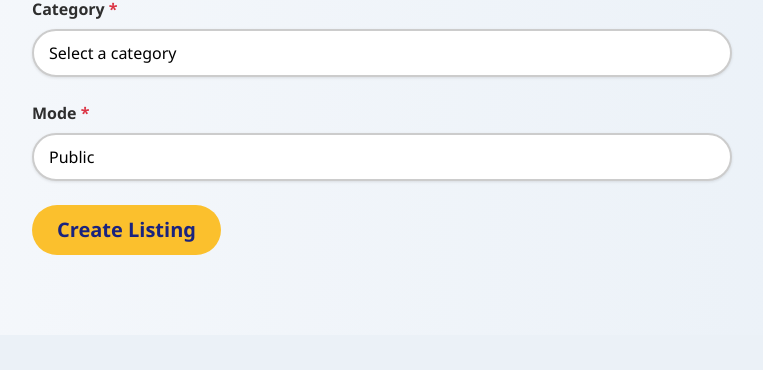
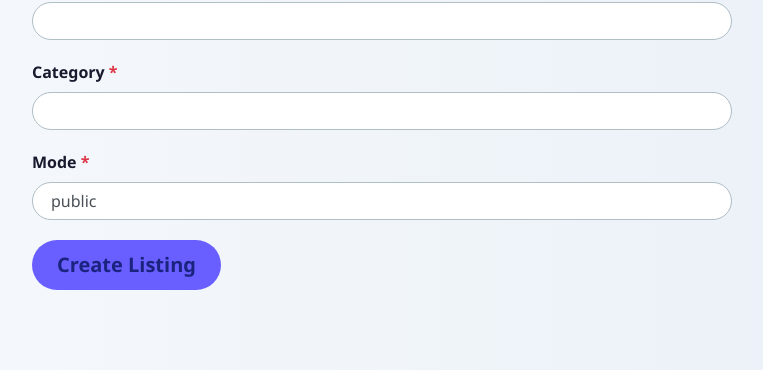
Before and after one commit to Ishannjain/HackMol, a Django app: page /create/ in a window 1280 px wide. Shown: the part 801-1171 px from the top of the page, without its empty margins (258-1021 px from the left). Before the commit the page ends 1056 px from the top, so only its background shows below. Run offline with Django 5.2, Linux system fonts and the light colour scheme; a user stored in the database is signed in; data comes from the database, SQL or seed files in the repository; both versions use the stored data as it was after the commit; some libraries are stand-ins or nearby versions.

Commit message:
CreateAuctionFrontEnd

```diff
--- a/auction/templates/auction/create.html
+++ b/auction/templates/auction/create.html
@@ -1,89 +1,143 @@
 {% extends "auction/layout.html" %}
-
 {% block body %}
 <style>
-    .form-select {
-        width: 100%;
-        padding: 10px 15px;
-        font-size: 16px;
-        border: 2px solid #ccc;
-        border-radius: 25px;
-        background-color: #fff;
-        transition: border-color 0.3s ease, box-shadow 0.3s ease;
-        box-shadow: 0 1px 3px rgba(0, 0, 0, 0.1);
-        appearance: none;
+    .form-container {
+        max-width: 700px;
+        animation: fadeIn 0.6s ease-in-out;
     }
 
-    .form-select:focus {
-        border-color: #4B9CD3;
-        outline: none;
-        box-shadow: 0 0 0 4px rgba(75, 156, 211, 0.2);
+    @keyframes fadeIn {
+        from {
+            opacity: 0;
+            transform: translateY(20px);
+        }
+        to {
+            opacity: 1;
+            transform: translateY(0);
+        }
     }
 
-    .form-label {
-        margin-bottom: 8px;
-        display: block;
-        font-weight: 600;
-        color: #2e2e2e;
+    .form-control,
+    .form-select {
+        transition: all 0.3s ease;
+        box-shadow: none;
     }
 
-    .is-invalid + .invalid-feedback {
-        display: block;
+    .form-control:focus,
+    .form-select:focus {
+        border-color: #695eff;
+        box-shadow: 0 0 0 0.2rem rgba(105, 94, 255, 0.2);
     }
 
+    .btn-primary {
+        background-color: #695eff;
+        border: none;
+        transition: background-color 0.3s ease, transform 0.2s ease;
+    }
+
+    .btn-primary:hover {
+        background-color: #574ee1;
+        transform: translateY(-2px);
+    }
+
+    .private {
+        overflow: hidden;
+        max-height: 0;
+        opacity: 0;
+        transition: all 0.4s ease;
+    }
+
+    .private.show {
+        max-height: 200px;
+        opacity: 1;
+        margin-bottom: 1rem;
+    }
+
+    #charCount {
+        font-size: 0.85rem;
+        color: #6c757d;
+        text-align: right;
+    }
+
+    .image-preview {
+        display: none;
+        margin-top: 15px;
+        max-height: 200px;
+        object-fit: contain;
+        border-radius: 10px;
+        box-shadow: 0 0 10px rgba(0,0,0,0.1);
+    }
+
+    .progress {
+        height: 6px;
+        background-color: #e9ecef;
+        margin-bottom: 20px;
+    }
+
+    .progress-bar {
+        background-color: #695eff;
+        transition: width 0.3s ease;
+    }
 </style>
+
 <div class="container my-5">
     <h2 class="text-center mb-4 fw-semibold text-dark">Create a New Auction Listing</h2>
 
-    <form action="{% url 'create' %}" method="post" class="mx-auto needs-validation" style="max-width: 700px;" novalidate>
+    <div class="progress">
+        <div class="progress-bar" id="formProgress" style="width: 0%;"></div>
+    </div>
+
+    <form action="{% url 'create' %}" method="post" class="mx-auto needs-validation form-container" novalidate>
         {% csrf_token %}
 
         <div class="mb-3">
             <label for="title" class="form-label"><strong>Title <span class="text-danger">*</span></strong></label>
-            <input type="text" class="form-control" id="title" name="title" required>
+            <input type="text" class="form-control track" id="title" name="title" required>
             <div class="invalid-feedback">Please enter a title.</div>
         </div>
 
         <div class="mb-3">
             <label for="description" class="form-label"><strong>Description <span class="text-danger">*</span></strong></label>
-            <textarea class="form-control" id="description" name="description" rows="4" required></textarea>
+            <textarea class="form-control track" id="description" name="description" rows="4" required></textarea>
+            <div id="charCount">0 / 500</div>
             <div class="invalid-feedback">Please enter a description.</div>
         </div>
 
         <div class="mb-3">
             <label for="starting_bid" class="form-label"><strong>Starting Bid (Rs.) <span class="text-danger">*</span></strong></label>
-            <input type="number" class="form-control" id="starting_bid" name="starting_bid" step="0.01" min="0" required>
+            <input type="number" class="form-control track" id="starting_bid" name="starting_bid" step="0.01" min="0" required>
             <div class="invalid-feedback">Please enter a starting bid.</div>
         </div>
 
         <div class="mb-3">
             <label for="imageUrl" class="form-label"><strong>Image URL <span class="text-danger">*</span></strong></label>
-            <input type="url" class="form-control" id="imageUrl" name="imageUrl" required>
+            <input type="url" class="form-control track" id="imageUrl" name="imageUrl" required>
             <div class="invalid-feedback">Please provide a valid image URL.</div>
+            <img id="previewImage" class="image-preview" alt="Image Preview">
         </div>
 
-        <div class="mb-4">
+        <div class="mb-3">
             <label for="category" class="form-label"><strong>Category <span class="text-danger">*</span></strong></label>
-            <select class="form-select" id="category" name="category" required>
-                <option value="" disabled selected>Select a category</option>
+            <input list="categoryOptions" class="form-control track" id="category" name="category" required>
+            <datalist id="categoryOptions">
                 {% for category in categories %}
-                    <option value="{{ category.id }}">{{ category.title }}</option>
+                    <option value="{{ category.title }}">
                 {% endfor %}
-            </select>
+            </datalist>
             <div class="invalid-feedback">Please select a category.</div>
         </div>
 
-        <div class="mb-4">
+        <div class="mb-3">
             <label for="mode" class="form-label"><strong>Mode <span class="text-danger">*</span></strong></label>
-            <select class="form-select" id="mode" name="mode" required>
-
-                <option value="private">Private</option>
-                <option value="public" selected>Public</option>
-
-            </select>
+            <input list="modeOptions" class="form-control track" id="mode" name="mode" value="public" required>
+            <datalist id="modeOptions">
+                <option value="public">
+                <option value="private">
+            </datalist>
         </div>
 
-        <div class="private" style="display: none;">
+
+        <div class="private" id="privateFields">
             <div class="mb-3">
                 <label for="password" class="form-label"><strong>Password</strong></label>
                 <input type="password" class="form-control" id="password" name="password">
@@ -97,33 +151,81 @@
 </div>
 
 <script>
-// Bootstrap form validation
-(function () {
-    'use strict'
-    const forms = document.querySelectorAll('.needs-validation')
-    Array.from(forms).forEach(function (form) {
-        form.addEventListener('submit', function (event) {
-            if (!form.checkValidity()) {
-                event.preventDefault()
-                event.stopPropagation()
-            }
-            form.classList.add('was-validated')
-        }, false)
-    })
-})();
+    // Form validation
+    (() => {
+        'use strict';
+        const forms = document.querySelectorAll('.needs-validation');
+        Array.from(forms).forEach(form => {
+            form.addEventListener('submit', event => {
+                if (!form.checkValidity()) {
+                    event.preventDefault();
+                    event.stopPropagation();
+                }
+                form.classList.add('was-validated');
+            }, false);
+        });
+    })();
 
-    document.querySelector('#mode').addEventListener('change', function(event) {
-        const private = document.querySelector('.private');
-        if (event.target.value === 'private') {
-            private.style.display = 'block';
-            private.required = true
-            document.querySelector('#password').required = true;
+    // Private fields show/hide
+    const modeSelect = document.getElementById('mode');
+    const privateSection = document.getElementById('privateFields');
+    const passwordInput = document.getElementById('password');
+    modeSelect.addEventListener('change', function () {
+        if (this.value === 'private') {
+            privateSection.classList.add('show');
+            passwordInput.required = true;
+        } else {
+            privateSection.classList.remove('show');
+            passwordInput.required = false;
         }
-        else {
-            private.style.display = 'none';
-            document.querySelector('#password').required = false;
+    });
 
+    // Character count for description
+    const description = document.getElementById('description');
+    const charCount = document.getElementById('charCount');
+    description.addEventListener('input', () => {
+        const len = description.value.length;
+        charCount.textContent = `${len} / 500`;
+        if (len > 500) {
+            description.value = description.value.slice(0, 500);
         }
-    })
+    });
+
+    // Image preview
+    const imageUrl = document.getElementById('imageUrl');
+    const previewImage = document.getElementById('previewImage');
+    imageUrl.addEventListener('input', () => {
+        const url = imageUrl.value;
+        if (url.match(/\.(jpeg|jpg|gif|png|webp|svg)$/)) {
+            previewImage.src = url;
+            previewImage.style.display = 'block';
+        } else {
+            previewImage.style.display = 'none';
+        }
+    });
+
+    // Progress bar tracking
+    const fields = document.querySelectorAll('.track');
+    const progress = document.getElementById('formProgress');
+    function updateProgress() {
+        let filled = 0;
+        fields.forEach(field => {
+            if (field.value.trim() !== '') filled++;
+        });
+        const percent = (filled / fields.length) * 100;
+        progress.style.width = `${percent}%`;
+    }
+    fields.forEach(field => {
+        field.addEventListener('input', updateProgress);
+    });
+
+    // Initialize on page load
+    window.addEventListener('DOMContentLoaded', () => {
+        if (modeSelect.value === 'private') {
+            privateSection.classList.add('show');
+            passwordInput.required = true;
+        }
+        updateProgress();
+    });
 </script>
 {% endblock %}
--- a/auction/views.py
+++ b/auction/views.py
@@ -115,7 +115,7 @@ def create_listing(request):
 
 
         cat_id=request.POST.get("category")
-        category = Category.objects.filter(pk = cat_id).first()
+        category = Category.objects.filter(title = cat_id).first()
 
         if mode == "private" :
             listing=Listing(
```
Also changed, not shown: db.sqlite3.
